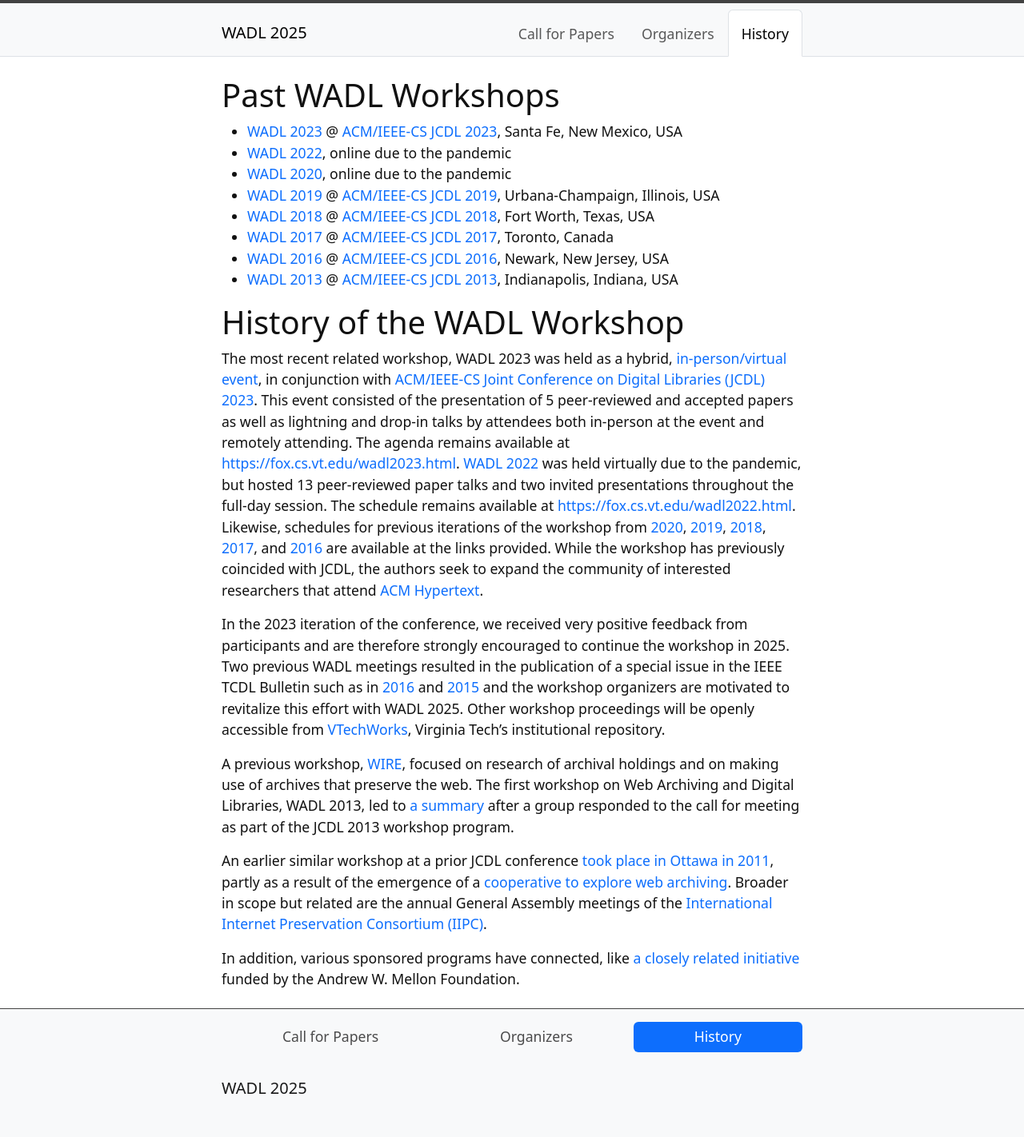
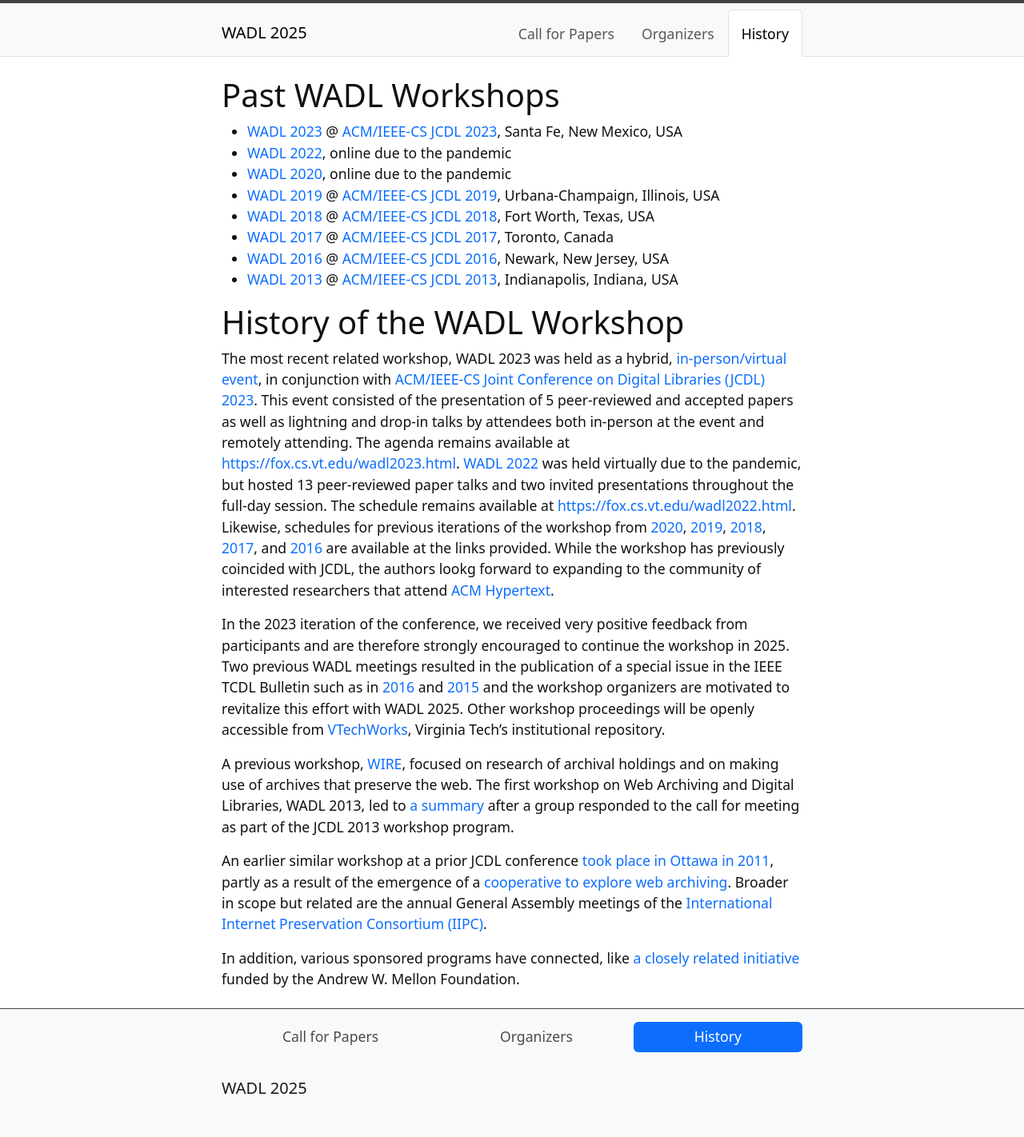
Before and after one commit to wadlworkshop/wadlworkshop.github.io, a Jekyll site: the page built from 2025/content/2-history.md, in a window 1280 px wide. Shown: the whole page at 80% size. Built offline with Jekyll 4.4.1, drawn with Linux system fonts in a browser that asks for light colours; our own code applies the rules of GitHub Pages for plain Markdown files.

Commit message:
Update 2-history.md

```diff
--- a/2025/content/2-history.md
+++ b/2025/content/2-history.md
@@ -16,7 +16,7 @@
 
 # History of the WADL Workshop
 
-The most recent related workshop, WADL 2023 was held as a hybrid, [in-person/virtual event](https://fox.cs.vt.edu/wadl2023.html), in conjunction with [ACM/IEEE-CS Joint Conference on Digital Libraries (JCDL) 2023](https://2023.jcdl.org/). This event consisted of the presentation of 5 peer-reviewed and accepted papers as well as lightning and drop-in talks by attendees both in-person at the event and remotely attending. The agenda remains available at [https://fox.cs.vt.edu/wadl2023.html](https://fox.cs.vt.edu/wadl2023.html). [WADL 2022](https://fox.cs.vt.edu/wadl2022.html) was held virtually due to the pandemic, but hosted 13 peer-reviewed paper talks and two invited presentations throughout the full-day session. The schedule remains available at [https://fox.cs.vt.edu/wadl2022.html](https://fox.cs.vt.edu/wadl2022.html). Likewise, schedules for previous iterations of the workshop from [2020](https://fox.cs.vt.edu/wadl2020.html), [2019](https://fox.cs.vt.edu/wadl2019.html), [2018](https://fox.cs.vt.edu/wadl2018.html), [2017](https://fox.cs.vt.edu/wadl2017.html), and [2016](https://fox.cs.vt.edu/wadl2016.html) are available at the links provided. While the workshop has previously coincided with JCDL, the authors seek to expand the community of interested researchers that attend [ACM Hypertext](https://ht.acm.org/ht2025/).
+The most recent related workshop, WADL 2023 was held as a hybrid, [in-person/virtual event](https://fox.cs.vt.edu/wadl2023.html), in conjunction with [ACM/IEEE-CS Joint Conference on Digital Libraries (JCDL) 2023](https://2023.jcdl.org/). This event consisted of the presentation of 5 peer-reviewed and accepted papers as well as lightning and drop-in talks by attendees both in-person at the event and remotely attending. The agenda remains available at [https://fox.cs.vt.edu/wadl2023.html](https://fox.cs.vt.edu/wadl2023.html). [WADL 2022](https://fox.cs.vt.edu/wadl2022.html) was held virtually due to the pandemic, but hosted 13 peer-reviewed paper talks and two invited presentations throughout the full-day session. The schedule remains available at [https://fox.cs.vt.edu/wadl2022.html](https://fox.cs.vt.edu/wadl2022.html). Likewise, schedules for previous iterations of the workshop from [2020](https://fox.cs.vt.edu/wadl2020.html), [2019](https://fox.cs.vt.edu/wadl2019.html), [2018](https://fox.cs.vt.edu/wadl2018.html), [2017](https://fox.cs.vt.edu/wadl2017.html), and [2016](https://fox.cs.vt.edu/wadl2016.html) are available at the links provided. While the workshop has previously coincided with JCDL, the authors lookg forward to expanding to the community of interested researchers that attend [ACM Hypertext](https://ht.acm.org/ht2025/).
 
 In the 2023 iteration of the conference, we received very positive feedback from participants and are therefore strongly encouraged to continue the workshop in 2025.
 Two previous WADL meetings resulted in the publication of a special issue in the IEEE TCDL Bulletin such as in
```
